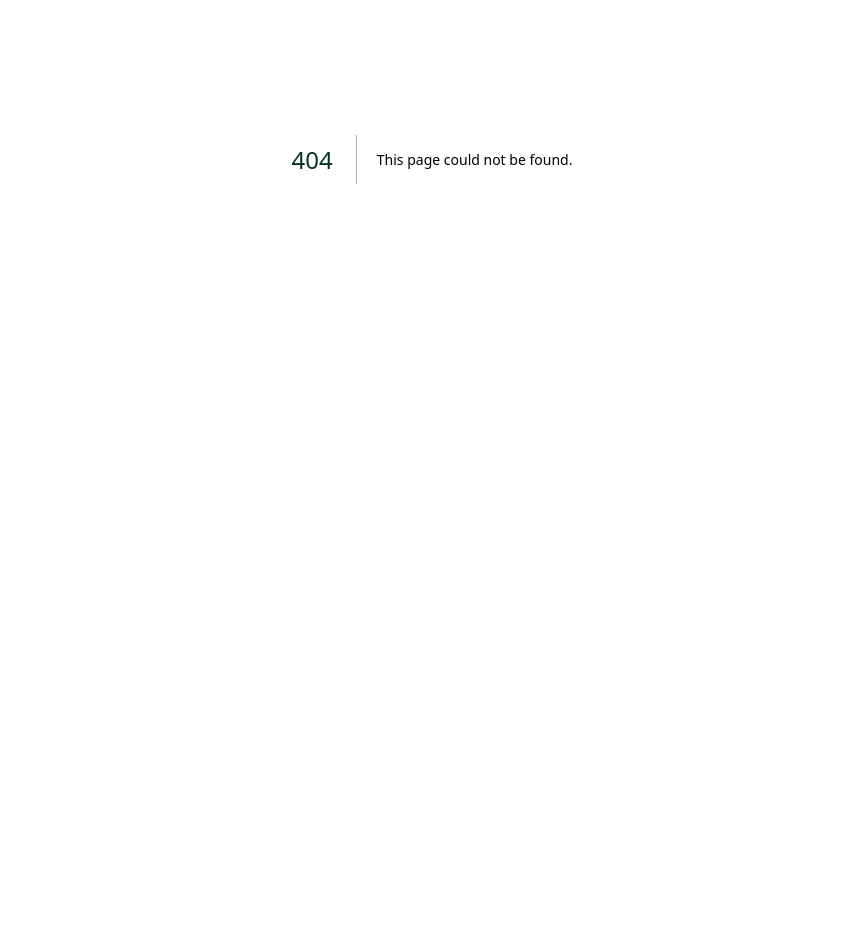
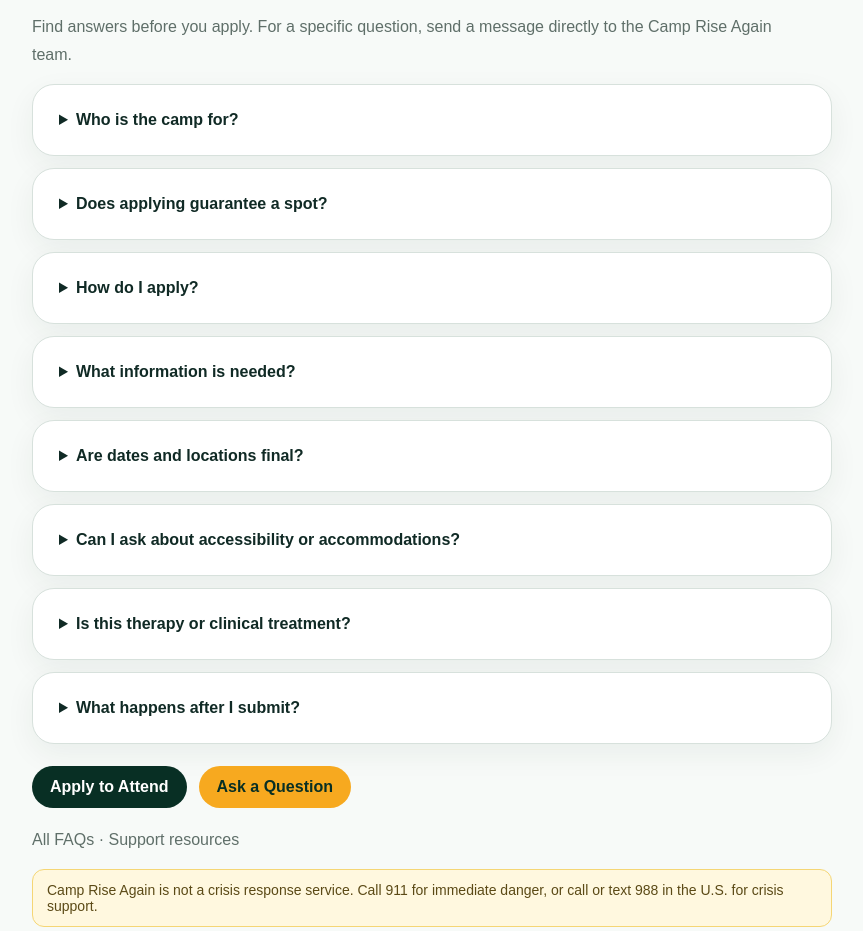
Before and after one commit to zanibethel/CampRiseAgain, a Next.js app: page /faq/campers in a window 1280 px wide. Before the commit this address had no page. Shown: the part 241-1172 px from the top of the page, without its empty margins (208-1071 px from the left). Before the commit the page ends 800 px from the top, so only its background shows below. Built offline with nearby package versions, Linux system fonts and the light colour scheme; no server answers; the database is empty.

Commit message:
Add contextual Camp Rise Again FAQ page with direct application and inquiry links

```diff
--- /dev/null
+++ b/app/faq/campers/page.tsx
@@ -0,0 +1,23 @@
+import Link from "next/link";
+import SiteHeader from "@/components/SiteHeader";
+export const metadata = { title: "Camper FAQs | Camp Rise Again" };
+export default function CamperFAQ() {
+const questions = [
+["Who is the camp for?", "Camp Rise Again is designed for adults who may be struggling with depression, isolation, or feeling disconnected. Contact us about any eligibility questions."],
+["Does applying guarantee a spot?", "No. The team reviews applications and will contact applicants about next steps. Do not make travel arrangements based only on submitting an application."],
+["How do I apply?", "Complete the online camper application. It submits directly to the team and sends you an email receipt with a reference number."],
+["What information is needed?", "The application asks for your contact details, birthday, shirt size, season preference, and any information you choose to share for planning."],
+["Are dates and locations final?", "Please use the website's published schedule and confirm details with the team. Exact arrival instructions are provided to confirmed participants."],
+["Can I ask about accessibility or accommodations?", "Yes. Use the contact form to describe a question or access need so the team can discuss what may be possible. Avoid sending detailed medical records through email."],
+["Is this therapy or clinical treatment?", "No. Camp Rise Again provides peer connection and supportive activities, not clinical care or emergency services."],
+["What happens after I submit?", "You will see an on-screen reference number and receive an email confirmation when delivery is available. The team reviews your submission and may follow up."],
+];
+return <><SiteHeader/><main className="form-wrap">
+<div className="eyebrow">For prospective campers</div><h1>Camper FAQs</h1>
+<p className="section-copy">Find answers before you apply. For a specific question, send a message directly to the Camp Rise Again team.</p>
+{questions.map(([q,a])=><details className="card" key={q} style={{ margin:"12px 0" }}><summary style={{fontWeight:700,cursor:"pointer"}}>{q}</summary><p style={{marginTop:12}}>{a}</p></details>)}
+<div className="actions" style={{marginTop:22}}><Link className="btn btn-primary" href="/apply">Apply to Attend</Link><Link className="btn btn-secondary" href="/contact">Ask a Question</Link></div>
+<p className="section-copy" style={{marginTop:18}}><Link href="/faq">All FAQs</Link> · <Link href="/resources">Support resources</Link></p>
+<div className="notice">Camp Rise Again is not a crisis response service. Call 911 for immediate danger, or call or text 988 in the U.S. for crisis support.</div>
+</main></>;
+}
```
